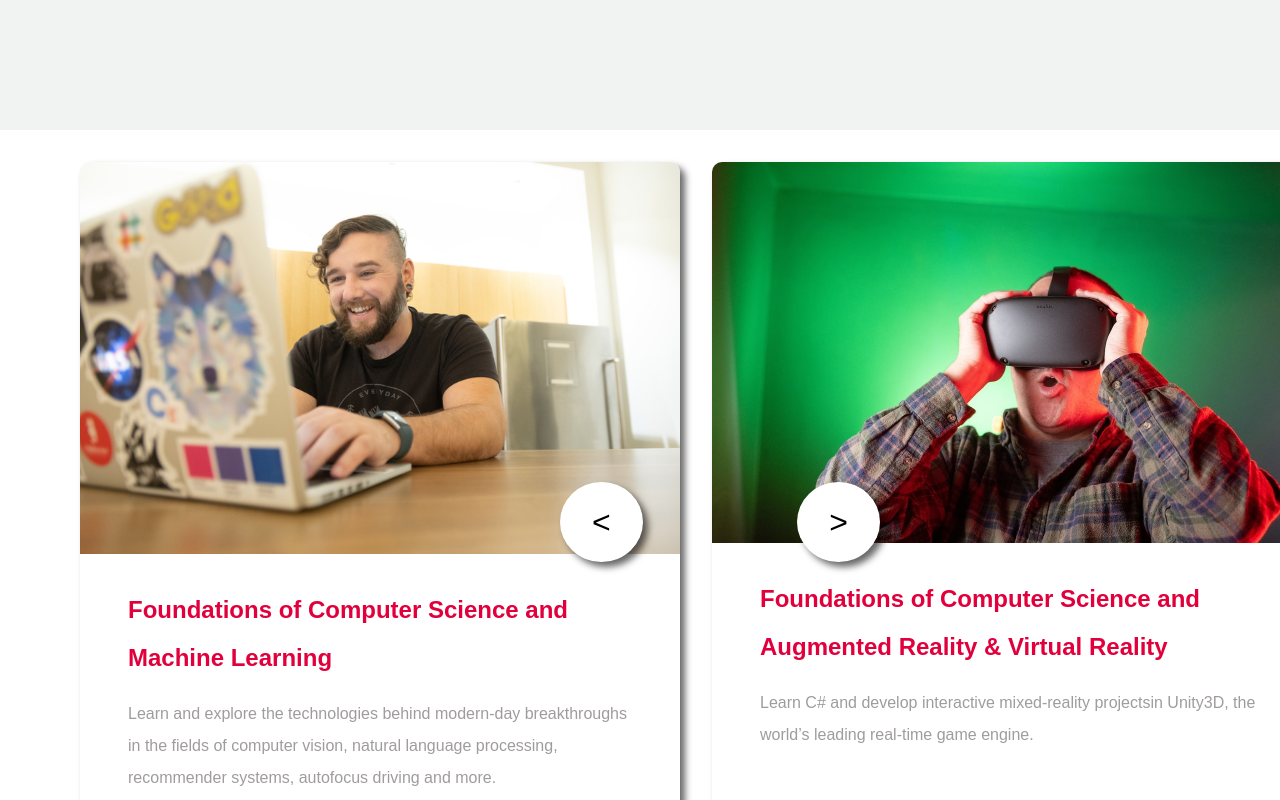
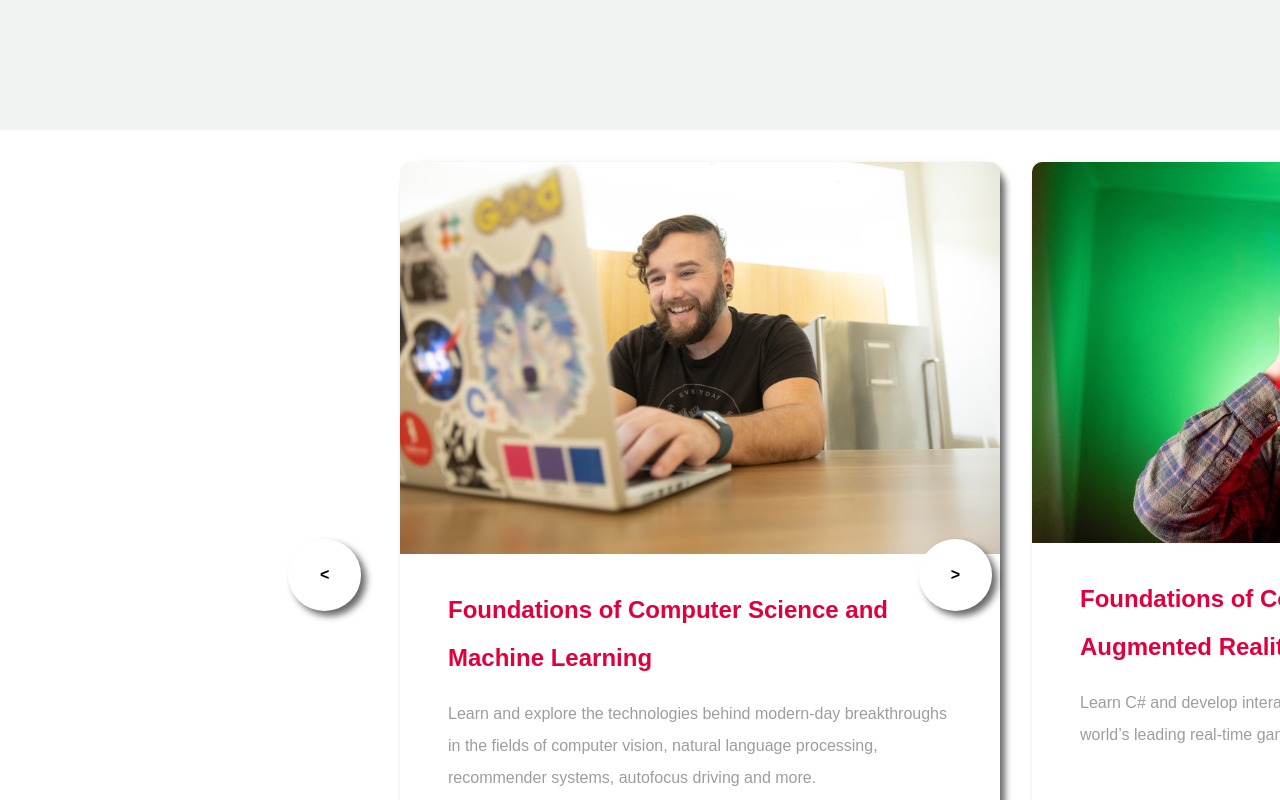
Before and after one commit to Arantisjr/holberton_website_clone, a React (Vite) app: page / in a window 1280 px wide. Shown: the part 4780-5580 px from the top of the page. Built offline with nearby package versions, Linux system fonts and the light colour scheme.

Commit message:
chore: updated the slider effect

```diff
--- a/src/section3/Div_component/Div_component.jsx
+++ b/src/section3/Div_component/Div_component.jsx
@@ -3,7 +3,7 @@ import laptop_img from '../images/laptop.svg'
 import React, { useEffect } from 'react'
 
 const Div_component = (props) =>{
-    const{head_img, paragraph1, paragraph2, some_text, styling} = props;
+    const{head_img, paragraph1, paragraph2, some_text, } = props;
 
       useEffect(() => {
         const hiddenElements = document.querySelectorAll('.image_div');
@@ -14,7 +14,7 @@ const Div_component = (props) =>{
 
               entry.target.classList.add('show');
             } else {
-              entry.target.classList.remove('show');
+              // entry.target.classList.remove('show');
             }
           });
         });
@@ -28,7 +28,7 @@ const Div_component = (props) =>{
 
     return(
         <>
-        <div  className={styling == "" ? 'image_div': `image_div ${styling}` }>
+        <div  className= 'image_div'>
             <img src={head_img} alt="header image" className='header_img' />
             <div className="s3text_div">
                 <p className='text1'>{paragraph1}</p>
--- a/src/section3/Div_component/Div_component.scss
+++ b/src/section3/Div_component/Div_component.scss
@@ -2,7 +2,7 @@ $button_color:#E1003C;
 $text_clor:#A09C9D;
 .image_div{
     box-shadow: 5px 5px 7px rgba(0, 0, 0, 0.6);
-    border-radius: 10px;
+    border-radius: 20px;
     min-width: 600px;
        opacity: 0;
         transition: all 1s;
--- a/src/section3/Section3.jsx
+++ b/src/section3/Section3.jsx
@@ -1,40 +1,26 @@
 import '../section3/Section3.scss'
 import Div_component from './Div_component/Div_component'
 import { courses } from '../assets/assets'
-import { useState } from 'react'
+import { useRef } from 'react'
 
+const Section3 = () => {
+    const scrollRef = useRef(null);
 
+    const scrollAmount = 500; // Adjust this value for how much to scroll per click
 
+    const handleLeftScroll = () => {
+        if (scrollRef.current) {
+            scrollRef.current.scrollBy({ left: -scrollAmount, behavior: 'smooth' });
+        }
+    };
 
+    const handleRightScroll = () => {
+        if (scrollRef.current) {
+            scrollRef.current.scrollBy({ left: scrollAmount, behavior: 'smooth' });
+        }
+    };
 
-
-const Section3 = () =>{
-    const[currentslide, setcurrentSlide] =  useState([0,1,2])
-
-    const handleLeftScroll = () =>{
-         setcurrentSlide( () => {
-           const  newArray = [...currentslide];
-            const firstvalue = newArray[0] === 0 ? courses.length - 1  : newArray[0] - 1;
-            newArray.pop()
-            newArray.unshift(firstvalue);
-            return newArray
-    })
-    }
-
-    const handleRightScroll = () =>{
-        setcurrentSlide( () => {
-            const newArray = [...currentslide];
-            const   lastValue = newArray[2] === courses.length - 1 ? 0 : newArray[2] + 1 ;
-            newArray.shift();
-            newArray.push(lastValue);
-            return newArray;
-
-    })
-
-    }
-
-
-    return(
+    return (
         <>
             <div className="s3upper_div">
                 <p className='s3header'>
@@ -47,25 +33,18 @@ const Section3 = () =>{
                     real-world ready after graduating.
                 </p>
             </div>
-        <div className="s3main_container">
-            {
-                courses.map((course, index)=>{
-                   return(
+            <div className="s3carousel_wrapper">
+                <div className="s3main_container" ref={scrollRef}>
+                    {courses.map((course) => (
+                        <Div_component key={course.id} {...course} />
+                    ))}
+                </div>
+                <div className="s3main_mainbuttons">
 
-                        <Div_component key={course.id} styling={ currentslide.includes(index) ? 's3main_scroll' : 's3main_dscroll'} {...course} />
-                   )
-                })
-            }
-
-        <div className="s3scrolling_div">
-            <div className="s3scroll">
                 <button className='lessthan' onClick={handleLeftScroll}>&lt;</button>
                 <button className='greaterthan' onClick={handleRightScroll}>&gt;</button>
                 </div>
             </div>
-
-        </div>
-
         </>
     )
 }
--- a/src/section3/Section3.scss
+++ b/src/section3/Section3.scss
@@ -1,3 +1,7 @@
+
+.s3carousel_wrapper{
+    position: relative;
+}
 .s3upper_div{
     background-color: #F1F2F2;
     padding: 10rem 25rem;
@@ -19,10 +23,19 @@
 
 .s3main_container{
     display: flex;
-    padding: 2rem 5rem;
+    overflow-x: auto;
+    scroll-behavior: smooth;
     gap: 2rem;
+    padding: 2rem 25rem;
+    width: 100%;
     position: relative;
 
+// hide scrollbar for all browsers
+     &::-webkit-scrollbar {
+    display: none;
+  }
+    -ms-overflow-style: none;  /* IE and Edge */
+  scrollbar-width: none; /* Firefox */
 
     .s3main_scroll{
         display: block;
@@ -32,38 +45,45 @@
     }
 
     .s3scrolling_div{
-        padding: 2rem 30rem;
         position: absolute;
-        top: 20rem;
-        width: 100%;
+        left: 50%;
+        bottom: -4rem;
+        transform: translateX(-50%);
+        width: auto;
+        padding: 0;
 
         .s3scroll{
             display: flex;
-                justify-content: space-between;
+            justify-content: center;
+            align-items: center;
+            gap: 2rem;
             font-size: 2rem;
 
+        }
+    }
+}
+.s3main_mainbuttons{
+    display: flex;
+    justify-content: space-between;
+    align-items: center;
+    width: 100%;
+    padding: 1rem 18rem;
+    position: absolute;
+    top: 40%;
         .greaterthan, .lessthan{
-                        padding: 1rem 2rem;
+            padding: 1.5rem 2rem;
             background-color: #fff;
+            font-weight: bold;
             border-radius: 50%;
+            bottom: none;
             box-shadow: 5px 5px 7px rgba(0, 0, 0, 0.6);
             cursor: pointer;
-                        transition: transform 1s ease;
-                        transition: background-color 1s ease;
-                        transition: color 1s ease;
+            transition: transform 0.3s, background-color 0.3s, color 0.3s;
 
             &:hover{
                 background-color: red;
                 color: white;
                 transform: scale(1.1);
             }
-
         }
-
 }
-
-
-    }
-
-
-}
--- a/src/section7/ratingcomponent/Rating.scss
+++ b/src/section7/ratingcomponent/Rating.scss
@@ -14,25 +14,20 @@
     transform: translateY(25%);
 
         .s7img {
-                // width: 100px;
-                //  height: 100px;
-                //  display: flex;
-                //  align-items: center;
-                //  justify-content: center;
-                //  overflow: hidden;
-                //  border-radius: 50%;
-                //  background: #fff;
-                }Molange
+              width: 10em;
+              height: 10em;
+              border-radius: 50%;
+            // background-color: red;
+            // object-fit: fill;
+                }
 
             .a_person{
-                // max-width: 100%;
-                // height: auto;
-                // display: block;
-                object-fit: fill;
+              width: 100%;
+              height: 100%;
+              border-radius: 50%;
+            object-fit: cover;
 
-                width: 300px;
-                height: 200px;
-                border-radius: 50%;
+
             }
 
 }
```
Also changed, not shown: src/section7/Section7.scss (line endings or trailing spaces), src/section7/entiities.js (line endings or trailing spaces), src/section7/ratingcomponent/Rating.jsx (line endings or trailing spaces). Lines whose indentation alone changed are shown as unchanged.
